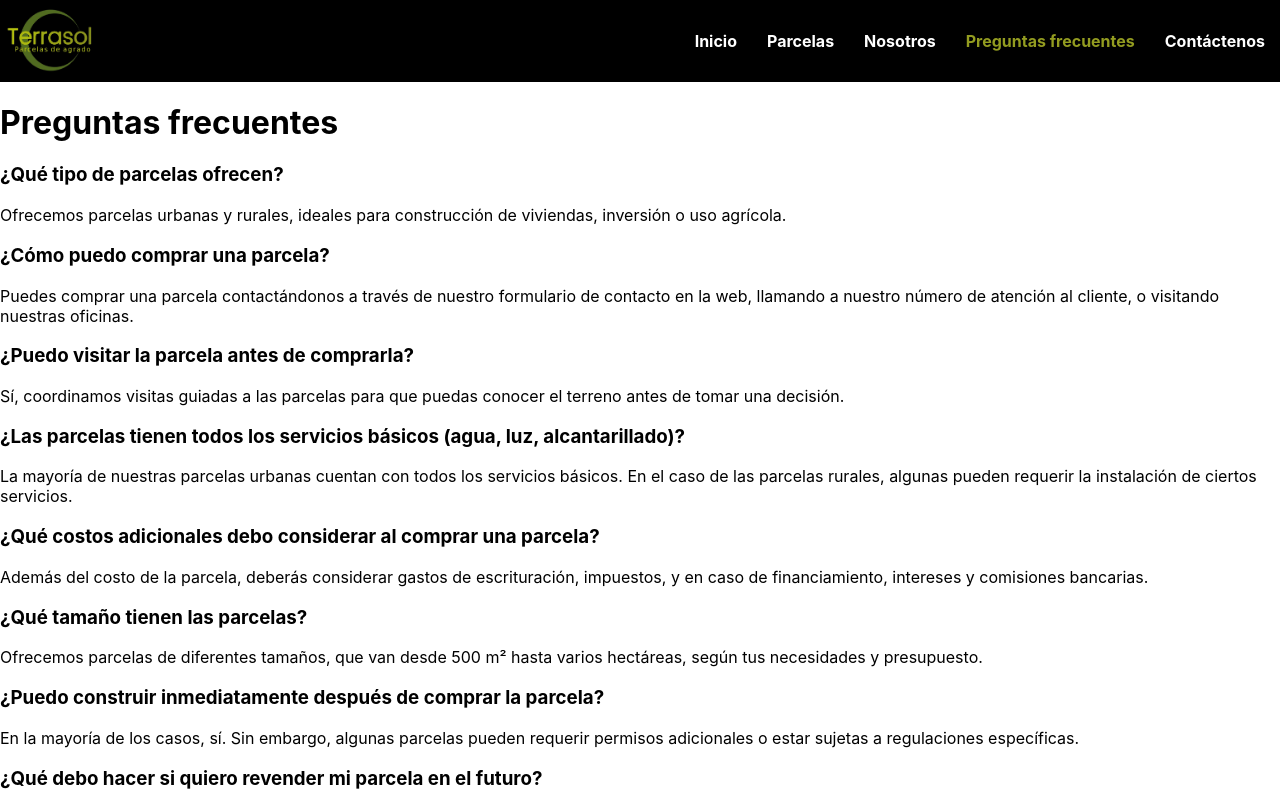
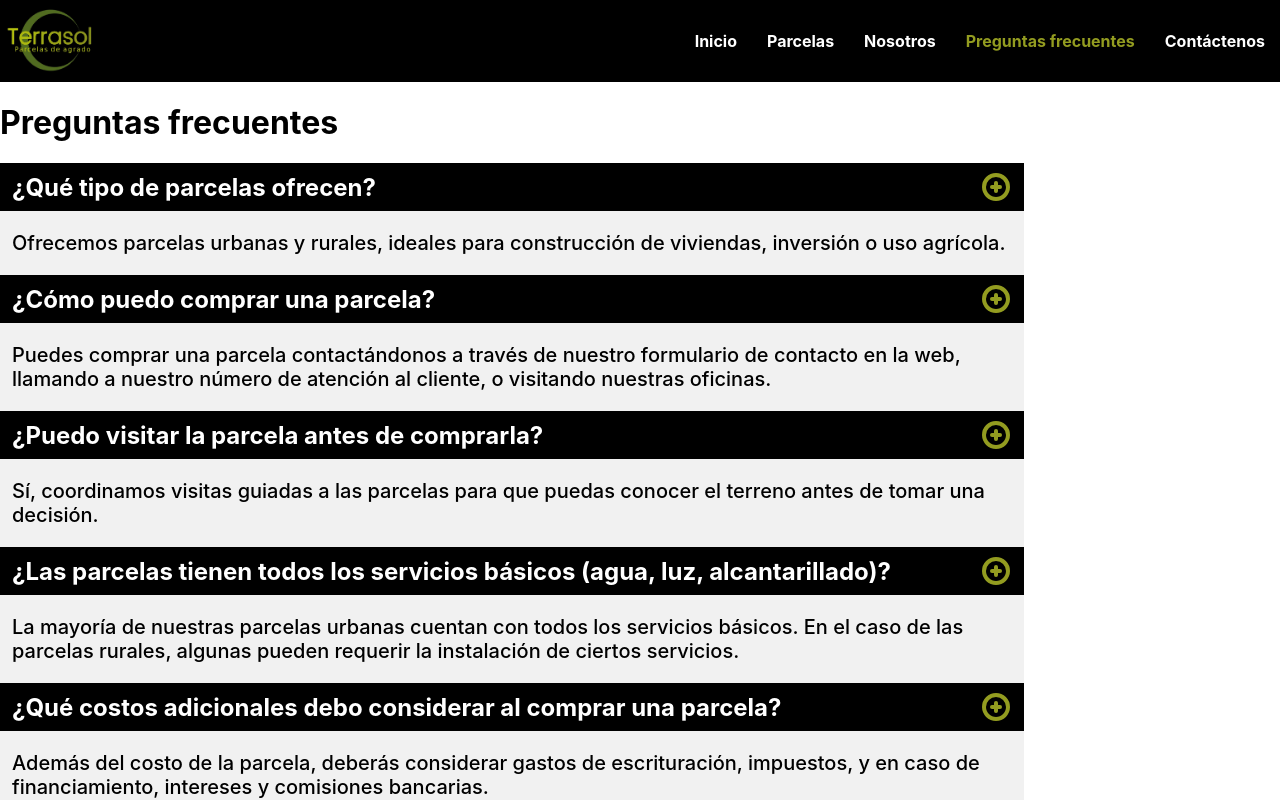
Before and after one commit to Matidmartinez/TerraSol-Front, a React (Create React App) app: page /preguntas-frecuentes in a window 1280 px wide. Shown: the top 800 px of the page. Built offline with nearby package versions, Linux system fonts and the light colour scheme; no server answers.

Commit message:
Crea el componente FAQCard con sus estilos y se muestran dentro de la página de preguntas y respuestas

```diff
--- a/src/componentes/FAQCard.js
+++ b/src/componentes/FAQCard.js
@@ -1,51 +1,17 @@
 import React from 'react'
+import '../styles/FAQCard.css'
+import {ReactComponent as CircleButton} from '../assets/plus-button.svg'
 
-const QAs = [
-    {
-        question: '¿Qué tipo de parcelas ofrecen?',
-        answer: 'Ofrecemos parcelas urbanas y rurales, ideales para construcción de viviendas, inversión o uso agrícola.'
-    },
-    {
-        question: '¿Cómo puedo comprar una parcela?',
-        answer: 'Puedes comprar una parcela contactándonos a través de nuestro formulario de contacto en la web, llamando a nuestro número de atención al cliente, o visitando nuestras oficinas.'
-    },
-    {
-        question: '¿Puedo visitar la parcela antes de comprarla?',
-        answer: 'Sí, coordinamos visitas guiadas a las parcelas para que puedas conocer el terreno antes de tomar una decisión.'
-    },
-    {
-        question: '¿Las parcelas tienen todos los servicios básicos (agua, luz, alcantarillado)?',
-        answer: 'La mayoría de nuestras parcelas urbanas cuentan con todos los servicios básicos. En el caso de las parcelas rurales, algunas pueden requerir la instalación de ciertos servicios.'
-    },
-    {
-        question: '¿Qué costos adicionales debo considerar al comprar una parcela?',
-        answer: 'Además del costo de la parcela, deberás considerar gastos de escrituración, impuestos, y en caso de financiamiento, intereses y comisiones bancarias.'
-    },
-    {
-        question: '¿Qué tamaño tienen las parcelas?',
-        answer: 'Ofrecemos parcelas de diferentes tamaños, que van desde 500 m² hasta varios hectáreas, según tus necesidades y presupuesto.'
-    },
-    {
-        question: '¿Puedo construir inmediatamente después de comprar la parcela?',
-        answer: 'En la mayoría de los casos, sí. Sin embargo, algunas parcelas pueden requerir permisos adicionales o estar sujetas a regulaciones específicas.'
-    },
-    {
-        question: '¿Qué debo hacer si quiero revender mi parcela en el futuro?',
-        answer: 'Puedes revender tu parcela en cualquier momento. Te recomendamos contactarnos para asesorarte sobre el proceso y ayudarte a encontrar un comprador.'
-    },
-]
-
-export const FAQCard = () => {
-  return (
-    <>
-        {
-            QAs.map((qa) => (
-                <div>
-                    <h3>{qa.question}</h3>
-                    <p>{qa.answer}</p>
-                </div>
-            ))
-        }
-    </>
-  )
+export const FAQCard = ({id, question, answer}) => {
+    return (
+        <div className='FAQCardContainer' key={id}>
+            <div className='questionContainer'>
+                <h3 className='question'>{question}</h3>
+                <CircleButton className='circleButton'/>
+            </div>
+            <div className='answerContainer'>
+                <p className='answer'>{answer}</p>
+            </div>
+        </div>
+    )
 }
--- a/src/pages/FAQ.js
+++ b/src/pages/FAQ.js
@@ -1,5 +1,49 @@
 import React from 'react'
 import { FAQCard } from '../componentes/FAQCard'
+
+const QAs = [
+  {
+      id: 0,
+      question: '¿Qué tipo de parcelas ofrecen?',
+      answer: 'Ofrecemos parcelas urbanas y rurales, ideales para construcción de viviendas, inversión o uso agrícola.'
+  },
+  {
+      id: 1,
+      question: '¿Cómo puedo comprar una parcela?',
+      answer: 'Puedes comprar una parcela contactándonos a través de nuestro formulario de contacto en la web, llamando a nuestro número de atención al cliente, o visitando nuestras oficinas.'
+  },
+  {
+      id: 2,
+      question: '¿Puedo visitar la parcela antes de comprarla?',
+      answer: 'Sí, coordinamos visitas guiadas a las parcelas para que puedas conocer el terreno antes de tomar una decisión.'
+  },
+  {
+      id: 3,
+      question: '¿Las parcelas tienen todos los servicios básicos (agua, luz, alcantarillado)?',
+      answer: 'La mayoría de nuestras parcelas urbanas cuentan con todos los servicios básicos. En el caso de las parcelas rurales, algunas pueden requerir la instalación de ciertos servicios.'
+  },
+  {
+      id: 4,
+      question: '¿Qué costos adicionales debo considerar al comprar una parcela?',
+      answer: 'Además del costo de la parcela, deberás considerar gastos de escrituración, impuestos, y en caso de financiamiento, intereses y comisiones bancarias.'
+  },
+  {
+      id: 5,
+      question: '¿Qué tamaño tienen las parcelas?',
+      answer: 'Ofrecemos parcelas de diferentes tamaños, que van desde 500 m² hasta varios hectáreas, según tus necesidades y presupuesto.'
+  },
+  {
+      id: 6,
+      question: '¿Puedo construir inmediatamente después de comprar la parcela?',
+      answer: 'En la mayoría de los casos, sí. Sin embargo, algunas parcelas pueden requerir permisos adicionales o estar sujetas a regulaciones específicas.'
+  },
+  {
+      id: 7,
+      question: '¿Qué debo hacer si quiero revender mi parcela en el futuro?',
+      answer: 'Puedes revender tu parcela en cualquier momento. Te recomendamos contactarnos para asesorarte sobre el proceso y ayudarte a encontrar un comprador.'
+  },
+]
+
 
 export const FAQ = () => {
   return (
@@ -7,7 +51,11 @@ export const FAQ = () => {
         <h1>Preguntas frecuentes</h1>
 
         <section>
-          <FAQCard />
+          {
+            QAs.map((qa) => (
+              <FAQCard id={qa.id} question={qa.question} answer={qa.answer}/>
+            ))
+          }
         </section>
     </main>
   )
--- /dev/null
+++ b/src/styles/FAQCard.css
@@ -0,0 +1,40 @@
+.FAQCardContainer {
+    display: flex;
+    flex-direction: column;
+    flex-wrap: wrap;
+    max-width: 80%;
+    overflow: hidden;
+    gap: 0;
+}
+
+.questionContainer {
+    display: flex;
+    justify-content: space-between;
+    align-items: center;
+    max-height: 4vh;
+    background-color: #000000;
+    padding: 8px 12px 8px 12px;
+}
+
+.question {
+    font-size: 24px;
+    text-wrap: wrap;
+    background-color: #000000;
+    color: #FFFFFF;
+    font-weight: bold;
+}
+
+.circleButton {
+    min-width: 32px;
+    min-width: 32px;
+}
+
+.answerContainer {
+    background-color: #F1F1F1;
+    padding: 0px 12px;
+}
+
+.answer {
+    font-size: 20px;
+    font-weight: 500;
+}
```
Also changed, not shown: src/assets/plus-button.png (added), src/assets/plus-button.svg (added).
